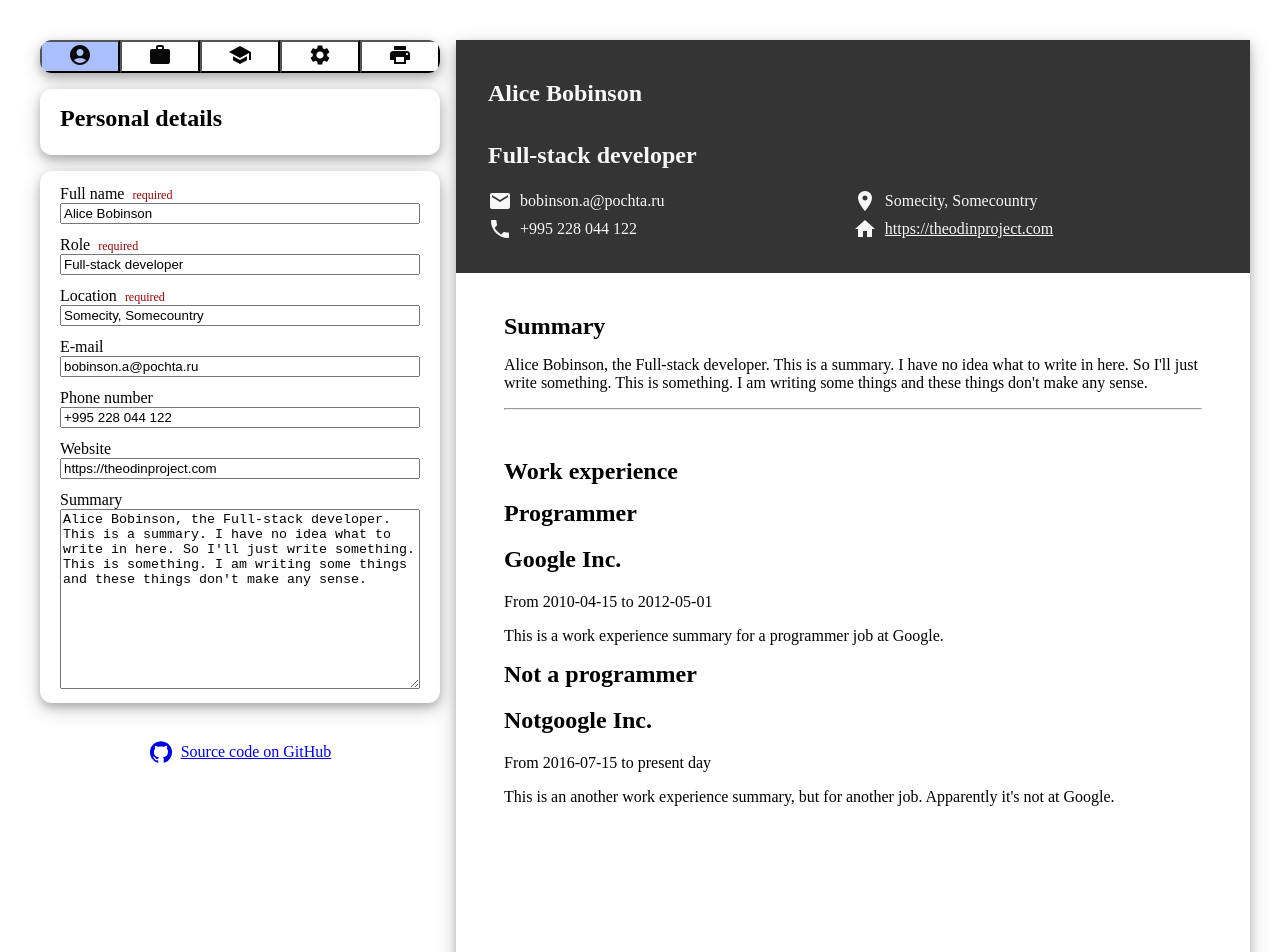
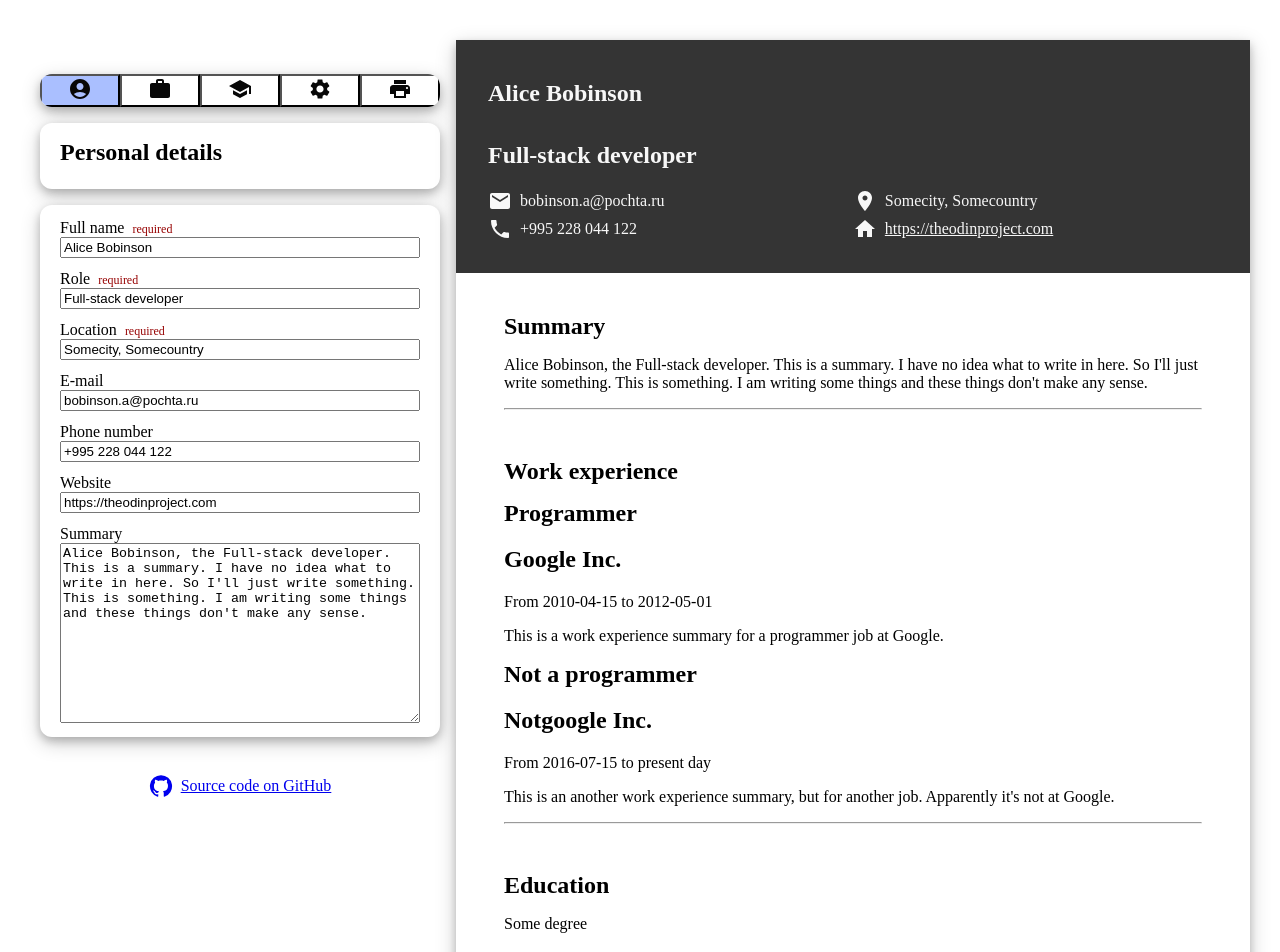
Before and after one commit to utkabulka/cv-application, a React app: page / in a window 1280 px wide. Shown: the top 952 px of the page. Built offline with nearby package versions, Linux system fonts and the light colour scheme; the HTML template or start-up script is replaced by a standard one.

Commit message:
fix output having same size as editor, education basic output

```diff
--- a/src/App.jsx
+++ b/src/App.jsx
@@ -135,6 +135,7 @@ function App() {
           personalDetails={personalDetails}
           summary={summary}
           workExperience={workExperience}
+          education={education}
         />
       </div>
     </>
--- a/src/components/Header.jsx
+++ b/src/components/Header.jsx
@@ -1,6 +1,7 @@
 import PropTypes from 'prop-types'
 import '../styles/Header.css'
 
+// TODO: remove this component and replace it with h1 instead
 function Header({ text = 'Header text' }) {
   return <h1>{text}</h1>
 }
--- a/src/components/cv_output/CVOutput.jsx
+++ b/src/components/cv_output/CVOutput.jsx
@@ -4,10 +4,16 @@ import PhoneIcon from '@mui/icons-material/Phone'
 import PlaceIcon from '@mui/icons-material/Place'
 import PropTypes from 'prop-types'
 import * as Keys from '../../constants/Keys'
-import '../../styles/cv_output/CVOutput.css'
-import ExperienceBlock from './ExperienceBlock'
+import '../../styles/CVOutput.css'
+import EducationBlock from './EducationBlock'
+import WorkExperienceBlock from './WorkExperienceBlock'
 
-function CVOutput({ personalDetails = [], summary = '', workExperience = [] }) {
+function CVOutput({
+  personalDetails = [],
+  summary = '',
+  workExperience = [],
+  education = [],
+}) {
   return (
     <div className='cv-output'>
       <div className='personal'>
@@ -49,12 +55,29 @@ function CVOutput({ personalDetails = [], summary = '', workExperience = [] }) {
           <hr />
         </div>
       )}
-      <div className='section'>
-        <h1>Work experience</h1>
-        {workExperience.map((experience) => (
-          <ExperienceBlock key={experience[Keys.ID]} experience={experience} />
-        ))}
-      </div>
+      {workExperience.length == 0 ? null : (
+        <div className='section'>
+          <h1>Work experience</h1>
+          {workExperience.map((workExperienceEntry) => (
+            <WorkExperienceBlock
+              key={workExperienceEntry[Keys.ID]}
+              workExperienceEntry={workExperienceEntry}
+            />
+          ))}
+          <hr />
+        </div>
+      )}
+      {education.length == 0 ? null : (
+        <div className='section'>
+          <h1>Education</h1>
+          {education.map((educationEntry) => (
+            <EducationBlock
+              key={educationEntry[Keys.ID]}
+              educationEntry={educationEntry}
+            />
+          ))}
+        </div>
+      )}
     </div>
   )
 }
@@ -62,6 +85,7 @@ CVOutput.propTypes = {
   personalDetails: PropTypes.object,
   summary: PropTypes.string,
   workExperience: PropTypes.array,
+  education: PropTypes.array,
 }
 
 export default CVOutput
--- /dev/null
+++ b/src/components/cv_output/EducationBlock.jsx
@@ -0,0 +1,9 @@
+import PropTypes from 'prop-types'
+import * as Keys from '../../constants/Keys'
+import '../../styles/CVOutput.css'
+
+function EducationBlock({ educationEntry }) {
+  return <div className='block'>{educationEntry[Keys.DEGREE]}</div>
+}
+
+export default EducationBlock
--- a/src/components/cv_output/ExperienceBlock.jsx
+++ /dev/null
@@ -1,27 +0,0 @@
-import PropTypes from 'prop-types'
-import * as Keys from '../../constants/Keys'
-import '../../styles/cv_output/ExperienceBlock.css'
-
-function ExperienceBlock({ experience }) {
-  return (
-    <div className='experience-block'>
-      <h1>{experience[Keys.JOB_TITLE]}</h1>
-      <h2>{experience[Keys.WORK_COMPANY]}</h2>
-      {experience[Keys.START_DATE] == '' ? null : (
-        <p>
-          From {experience[Keys.START_DATE]} to{' '}
-          {experience[Keys.END_DATE] == ''
-            ? 'present day'
-            : experience[Keys.END_DATE]}
-        </p>
-      )}
-      <p>{experience[Keys.SUMMARY]}</p>
-    </div>
-  )
-}
-
-ExperienceBlock.propTypes = {
-  experience: PropTypes.object.isRequired,
-}
-
-export default ExperienceBlock
--- /dev/null
+++ b/src/components/cv_output/WorkExperienceBlock.jsx
@@ -0,0 +1,27 @@
+import PropTypes from 'prop-types'
+import * as Keys from '../../constants/Keys'
+import '../../styles/CVOutput.css'
+
+function WorkExperienceBlock({ workExperienceEntry }) {
+  return (
+    <div className='block'>
+      <h1>{workExperienceEntry[Keys.JOB_TITLE]}</h1>
+      <h2>{workExperienceEntry[Keys.WORK_COMPANY]}</h2>
+      {workExperienceEntry[Keys.START_DATE] == '' ? null : (
+        <p>
+          From {workExperienceEntry[Keys.START_DATE]} to{' '}
+          {workExperienceEntry[Keys.END_DATE] == ''
+            ? 'present day'
+            : workExperienceEntry[Keys.END_DATE]}
+        </p>
+      )}
+      <p>{workExperienceEntry[Keys.SUMMARY]}</p>
+    </div>
+  )
+}
+
+WorkExperienceBlock.propTypes = {
+  workExperienceEntry: PropTypes.object.isRequired,
+}
+
+export default WorkExperienceBlock
--- a/src/styles/App.css
+++ b/src/styles/App.css
@@ -7,6 +7,7 @@
 .cv {
   display: flex;
   flex-direction: row;
+  align-items: baseline;
 }
 
 .navigation,
@@ -36,16 +37,16 @@
   align-items: center;
 }
 
+.editor-section-delete {
+  flex: 0 0 auto;
+}
+
 .handle {
   flex: 1 0 auto;
 }
 
 .handle:hover {
   cursor: grab;
-}
-
-.editor-section-delete {
-  flex: 0 0 auto;
 }
 
 .add-element-button {
--- a/src/styles/cv_output/CVOutput.css
+++ b/src/styles/CVOutput.css
@@ -1,5 +1,6 @@
 .cv-output {
   display: flex;
+  flex: 0 0 auto;
   flex-direction: column;
   min-width: 21cm;
   max-width: 21cm;
@@ -7,6 +8,7 @@
   margin-left: 16px;
   text-align: left;
   box-shadow: 0 4px 8px 0 #00000033, 0 6px 20px 0 #00000033;
+  padding-bottom: 48px;
 }
 
 .personal {
@@ -38,6 +40,10 @@
   gap: 8px;
 }
 
+.block {
+
+}
+
 .section {
   padding: 0 48px 0 48px;
   margin-top: 32px;
--- a/src/styles/cv_output/ExperienceBlock.css
+++ /dev/null
@@ -1,3 +0,0 @@
-.experience-block {
-
-}
```
